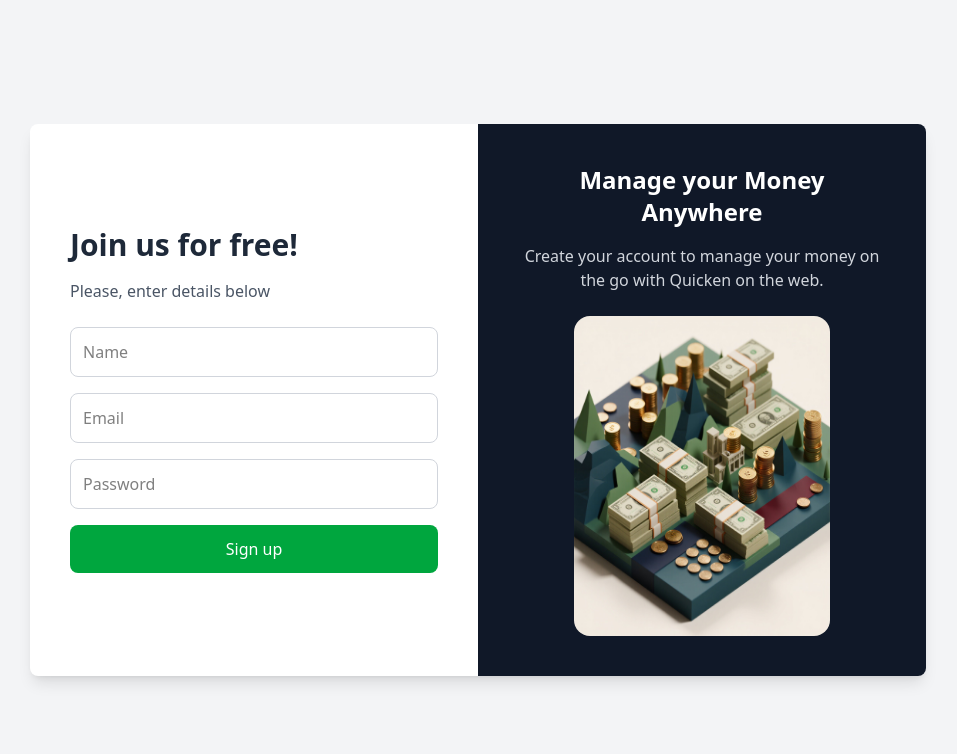
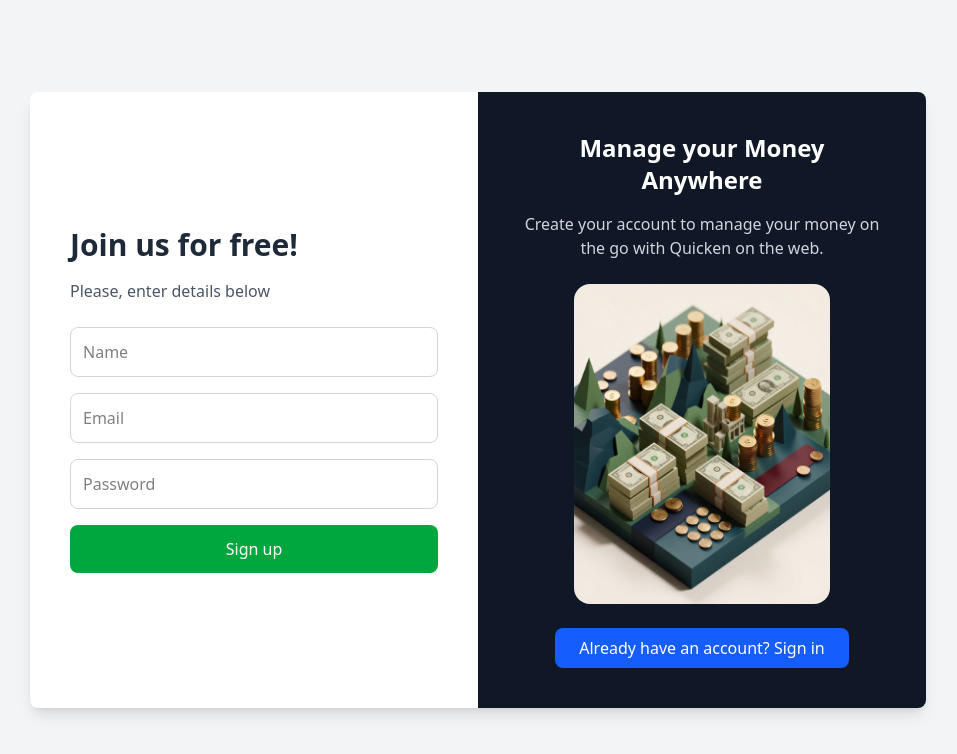
Before and after one commit to RahJessica/WEB2-Expense-Tracker-App, a React (Vite) app in the folder frontend/: page /auth/signup in a window 1280 px wide. Shown: the top 754 px of the page, without its empty margins (162-1119 px from the left). Built offline with nearby package versions, Linux system fonts and the light colour scheme.

Commit message:
add: button and redirection in login page if use already have an account

```diff
--- a/frontend/src/pages/Login.jsx
+++ b/frontend/src/pages/Login.jsx
@@ -4,7 +4,7 @@ import { useNavigate } from "react-router-dom";
 
 export default function Login() {
   const [form, setForm] = useState({ email: "", password: "" });
-  const [error, setError] = useState(""); // <-- état pour afficher le popup
+  const [error, setError] = useState(""); // état pour afficher le popup
   const navigate = useNavigate();
 
   const handleChange = (e) => {
--- a/frontend/src/pages/Signup.jsx
+++ b/frontend/src/pages/Signup.jsx
@@ -4,7 +4,7 @@ import { useNavigate } from "react-router-dom";
 
 export default function Signup() {
     const [form, setForm] = useState({ username: "", email: "", password: "" });
-    const [popup, setPopup] = useState({ message: "", type: "" }); // type = "success" | "error"
+    const [popup, setPopup] = useState({ message: "", type: "" });
     const navigate = useNavigate();
 
     const handleChange = (e) => {
@@ -76,6 +76,7 @@ export default function Signup() {
                         </button>
                     </form>
                 </div>
+
                 <div className="w-1/2 bg-gray-900 text-white p-10 flex flex-col justify-center items-center">
                     <div className="text-center">
                         <h2 className="text-2xl font-bold mb-4">Manage your Money Anywhere</h2>
@@ -86,10 +87,16 @@ export default function Signup() {
                     <div className="mt-6">
                         <img
                             src="../../src/assets/signupIllustration.jpg"
-                            alt=""
+                            alt="Signup illustration"
                             className="w-[20vw] h-[40vh] rounded-2xl"
                         />
                     </div>
+                    <button
+                        onClick={() => navigate("/auth/login")}
+                        className="mt-6 bg-blue-600 hover:bg-blue-700 text-white px-6 py-2 rounded-lg transition duration-200"
+                    >
+                        Already have an account? Sign in
+                    </button>
                 </div>
             </div>
         </div>
```
